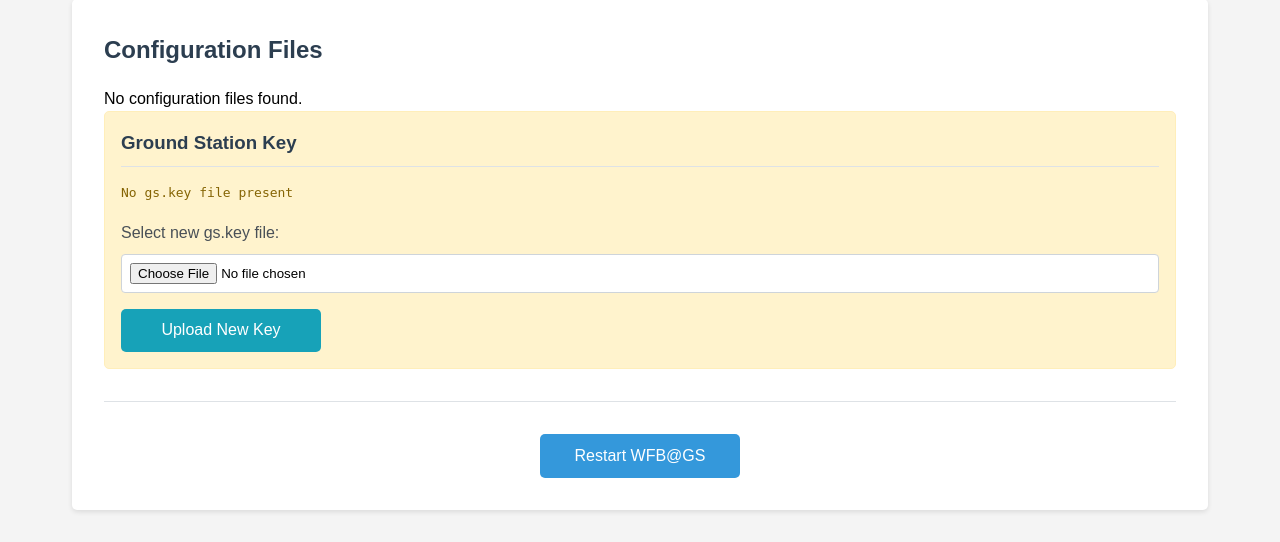
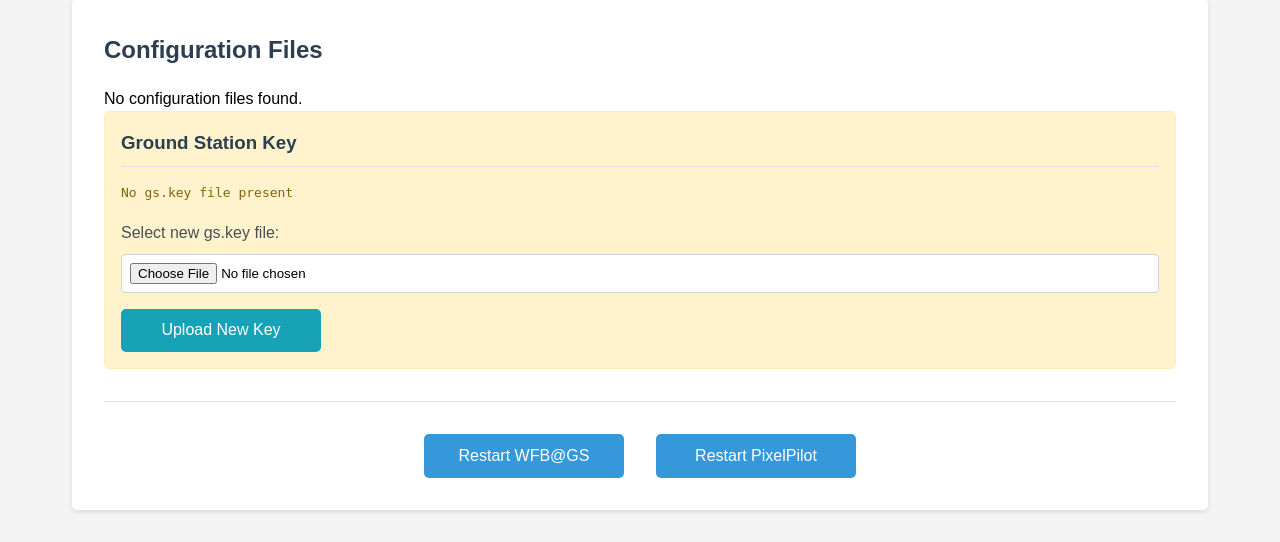
Before and after one commit to angorb/radxa_gs_webUI, a Flask app: page /config in a window 1280 px wide. Shown: the part 260-802 px from the top of the page. Run offline with Flask 3, Linux system fonts and the light colour scheme.

Commit message:
Update config.html

```diff
--- a/templates/config.html
+++ b/templates/config.html
@@ -62,6 +62,9 @@
             <div class="reboot-section">
                 <button id="restartWfbButton" class="button">
                     Restart WFB@GS
+                </button>
+                <button id="restartPixelPilotButton" class="button">
+                    Restart PixelPilot
                 </button>
             </div>
         </div>
```
